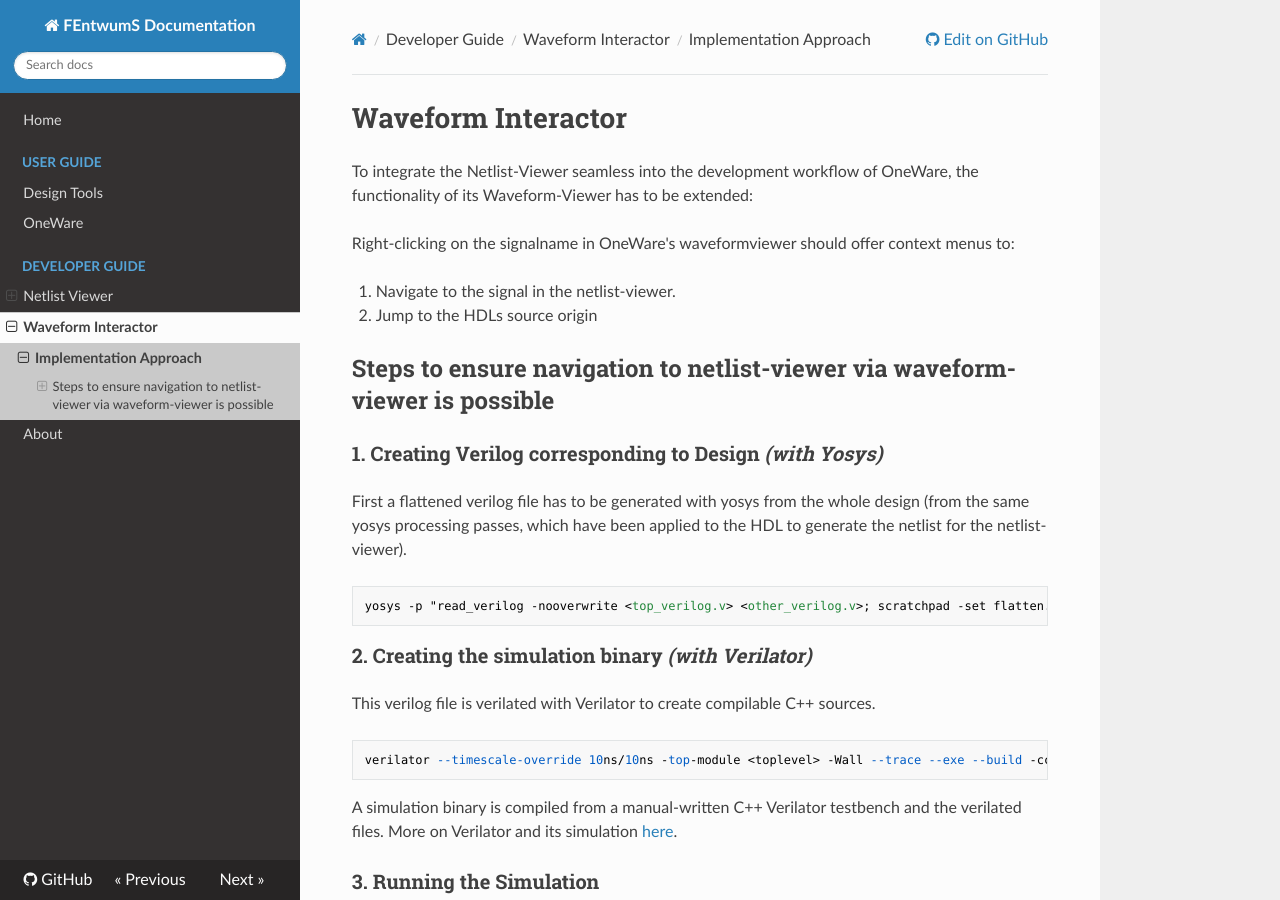
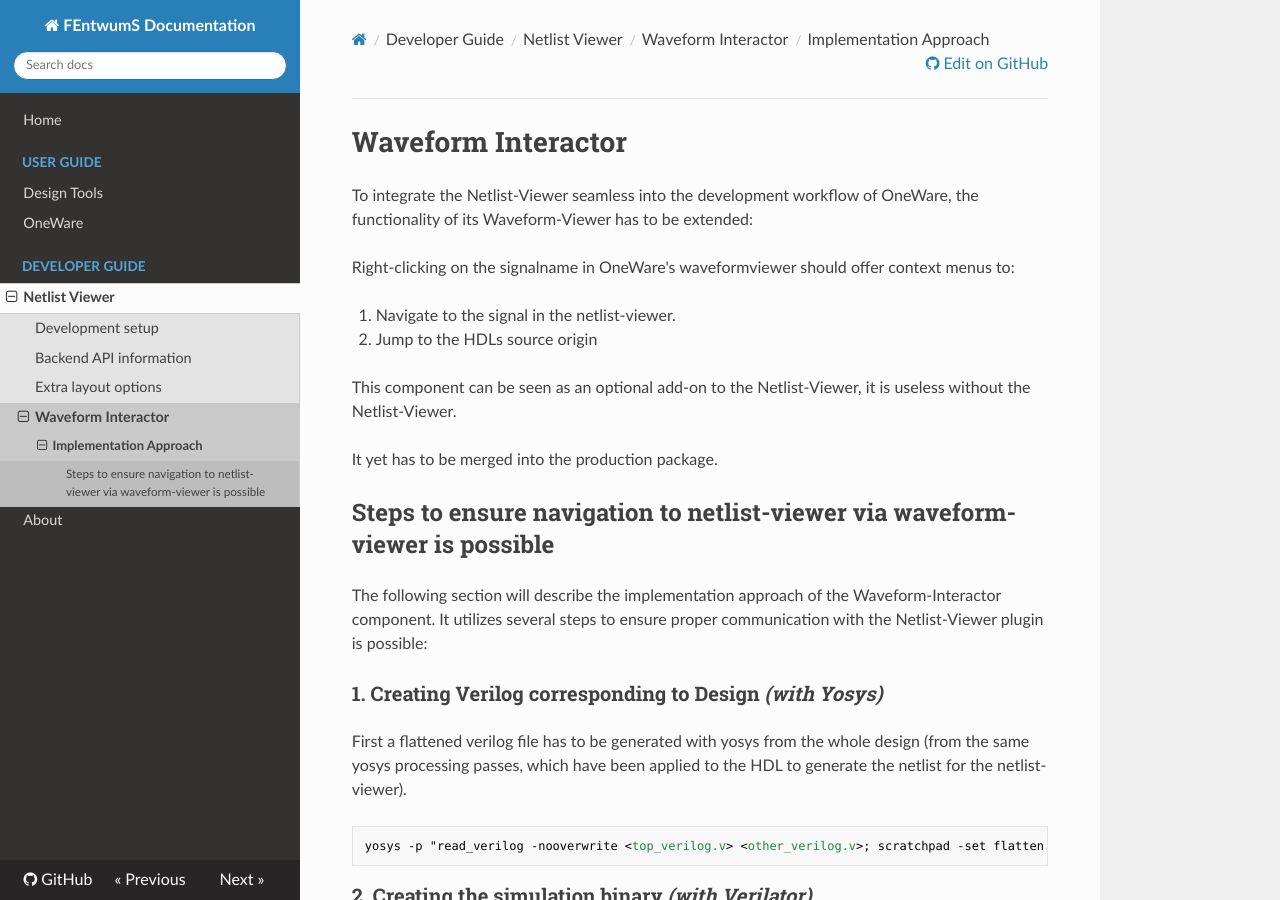
Before and after one commit to FEntwumS/docs, an MkDocs documentation site: the page built from docs/developer_guide/netlist_viewer/waveform_interactor/approach.md, in a window 1280 px wide and 900 px high. Built offline with MkDocs 1.6.1, drawn with Linux system fonts in a browser that asks for light colours; nearby versions of some CDN libraries.

Commit message:
move wfinteractor section as subsection of netlistviewer

```diff
--- a/docs/developer_guide/waveform_interactor/approach.md
+++ b/docs/developer_guide/netlist_viewer/waveform_interactor/approach.md
@@ -8,7 +8,13 @@ Right-clicking on the signalname in OneWare's waveformviewer should offer contex
 
 2. Jump to the HDLs source origin
 
+This component can be seen as an optional add-on to the Netlist-Viewer, it is useless without the Netlist-Viewer.
+
+It yet has to be merged into the production package.
+
 ## Steps to ensure navigation to netlist-viewer via waveform-viewer is possible
+
+The following section will describe the implementation approach of the Waveform-Interactor component. It utilizes several steps to ensure proper communication with the Netlist-Viewer plugin is possible:
 
 ### 1. Creating Verilog corresponding to Design _(with Yosys)_
 
--- a/mkdocs.yml
+++ b/mkdocs.yml
@@ -22,16 +22,9 @@ nav:
       - Development setup: developer_guide/netlist_viewer/development_setup.md
       - Backend API information: developer_guide/netlist_viewer/api_information.md
       - Extra layout options: developer_guide/netlist_viewer/extra_layout_options.md
-    - Waveform Interactor:
-      - Implementation Approach: developer_guide/waveform_interactor/approach.md
+      - Waveform Interactor:
+        - Implementation Approach: developer_guide/netlist_viewer/waveform_interactor/approach.md
   - About: about.md
-  # - Introduction: introduction.md
-  # - Setup: setup.md
-  # - User Guide:
-      # - Getting Started: user_guide/getting_started.md
-      # - Features: user_guide/features.md
-  # - API:
-      # - Reference: api_reference.md
 
 plugins:
   - search
```
